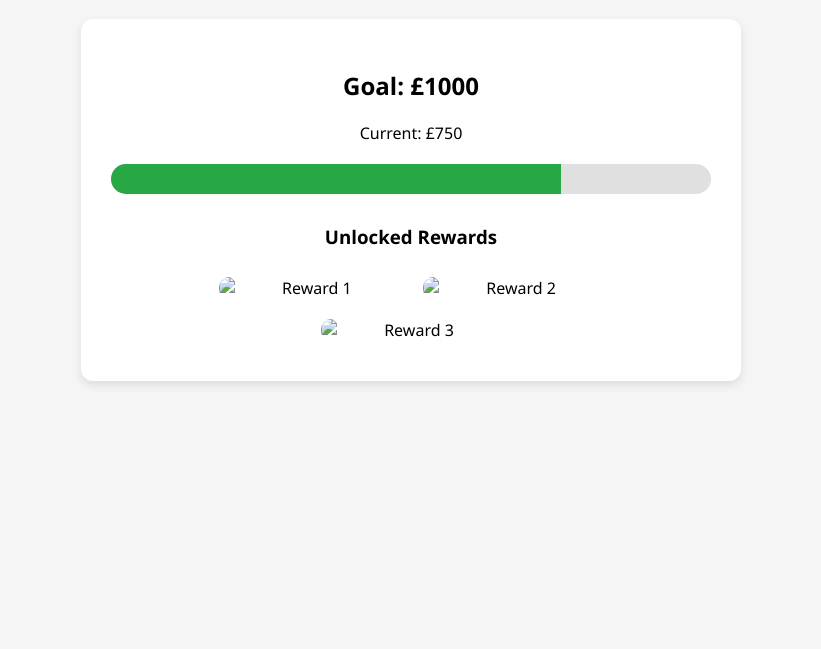
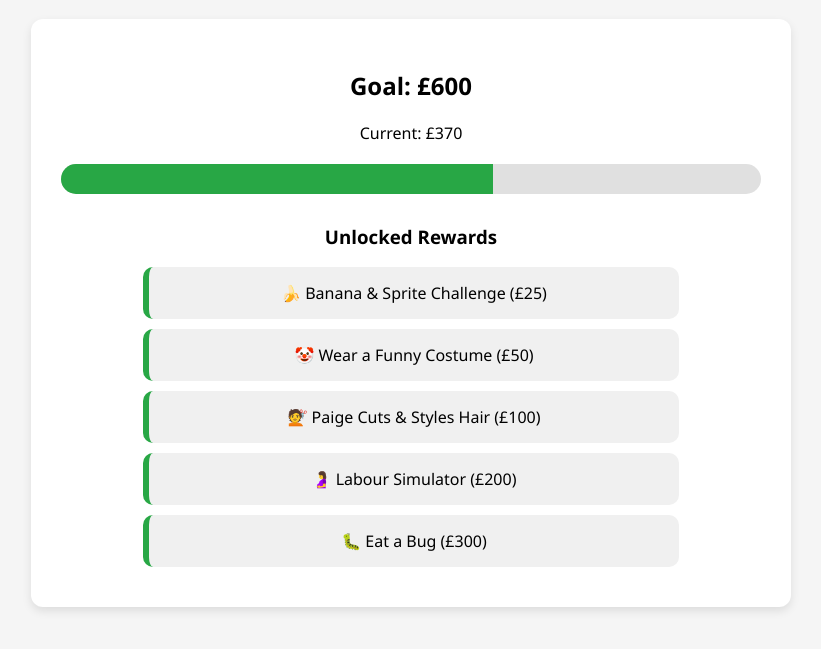
Before and after one commit to OTDesigns/charitymonth, a plain HTML site: page index.html in a window 1280 px wide. Shown: the part 115-764 px from the top of the page, without its empty margins (229-1050 px from the left). Drawn offline with Linux system fonts and the light colour scheme.

Commit message:
Add files via upload

```diff
--- a/index.html
+++ b/index.html
@@ -14,7 +14,7 @@
       color: #28a745;
     }
     .goal-container {
-      max-width: 600px;
+      max-width: 700px;
       margin: auto;
       background: #fff;
       padding: 30px;
@@ -37,11 +37,15 @@
     .rewards {
       margin-top: 30px;
     }
-    .rewards img {
-      width: 180px;
-      margin: 10px;
+    .reward {
+      display: none;
+      background: #f0f0f0;
+      border-left: 6px solid #28a745;
+      margin: 10px auto;
+      padding: 15px;
       border-radius: 10px;
-      display: none;
+      max-width: 500px;
+      font-size: 16px;
     }
   </style>
 </head>
@@ -49,7 +53,7 @@
 
   <h1>🎯 Charity Goal Tracker</h1>
   <div class="goal-container">
-    <h2>Goal: £1000</h2>
+    <h2>Goal: £600</h2>
     <p>Current: £<span id="currentAmount">0</span></p>
 
     <div class="progress-bar">
@@ -58,34 +62,42 @@
 
     <div class="rewards">
       <h3>Unlocked Rewards</h3>
-      <img src="images/reward1.jpg" alt="Reward 1" id="reward1" />
-      <img src="images/reward2.jpg" alt="Reward 2" id="reward2" />
-      <img src="images/reward3.jpg" alt="Reward 3" id="reward3" />
+      <div class="reward" id="reward25">🍌 Banana & Sprite Challenge (£25)</div>
+      <div class="reward" id="reward50">🤡 Wear a Funny Costume (£50)</div>
+      <div class="reward" id="reward100">💇 Paige Cuts & Styles Hair (£100)</div>
+      <div class="reward" id="reward200">🤰 Labour Simulator (£200)</div>
+      <div class="reward" id="reward300">🐛 Eat a Bug (£300)</div>
+      <div class="reward" id="reward400">🎡 Wheel Of Punishments (Viewer Decides!) (£400)</div>
+      <div class="reward" id="reward500">🌶️ One Chip Challenge (£500)</div>
+      <div class="reward" id="reward600">☠️ The Cursed Cocktail (£600)</div>
     </div>
   </div>
 
   <script>
-    // ✅ You only need to edit these values:
-    const currentAmount = 750;  // 👈 Update this manually
-    const goalAmount = 1000;
+    // ✅ Set your current donation amount here:
+    const currentAmount = 370; // 👈 Update this value
+    const goalAmount = 600;
 
-    // Reward thresholds
     const rewardThresholds = {
-      reward1: 250,
-      reward2: 500,
-      reward3: 750
+      reward25: 25,
+      reward50: 50,
+      reward100: 100,
+      reward200: 200,
+      reward300: 300,
+      reward400: 400,
+      reward500: 500,
+      reward600: 600
     };
 
-    // Update UI
+    // Update progress bar and amount
     document.getElementById('currentAmount').textContent = currentAmount;
-
-    const progress = Math.min(currentAmount / goalAmount * 100, 100);
+    const progress = Math.min((currentAmount / goalAmount) * 100, 100);
     document.getElementById('progressFill').style.width = progress + '%';
 
-    // Reveal rewards based on current amount
+    // Show unlocked rewards
     for (const [rewardId, threshold] of Object.entries(rewardThresholds)) {
       if (currentAmount >= threshold) {
-        document.getElementById(rewardId).style.display = 'inline-block';
+        document.getElementById(rewardId).style.display = 'block';
       }
     }
   </script>
```
